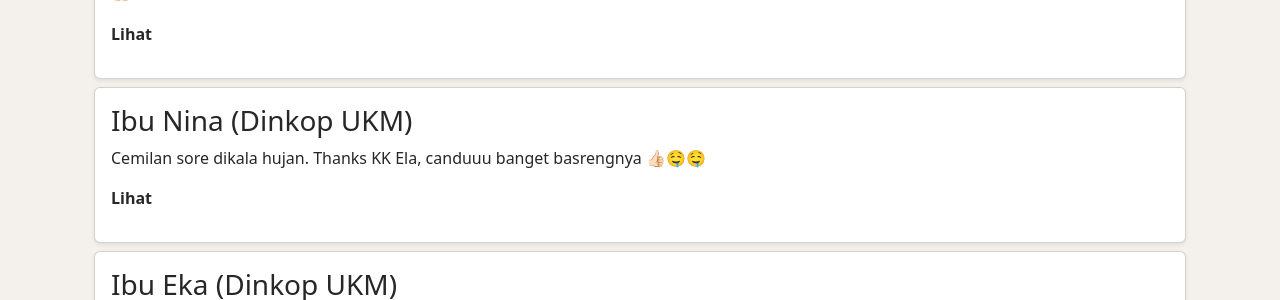
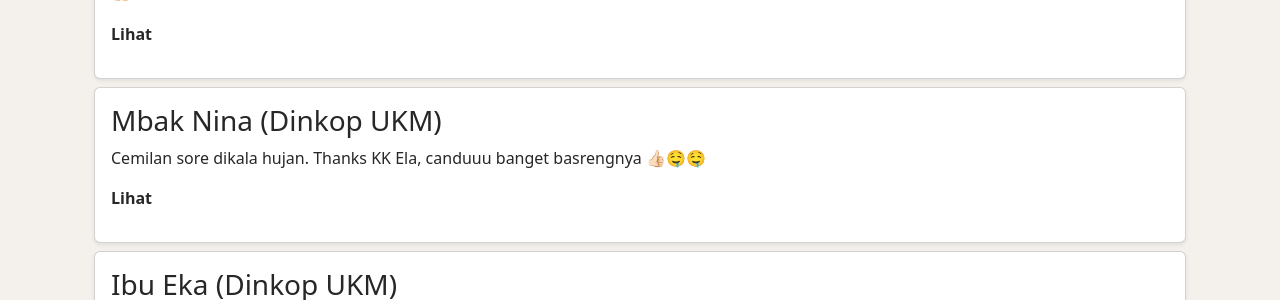
Before and after one commit to dapoerela85/dapoerela85.github.io, a Jekyll site: the page built from testimonials/index.html, in a window 1280 px wide. Shown: the part 361-661 px from the top of the page. Built offline with Jekyll 4.4.1, drawn with Linux system fonts in a browser that asks for light colours; nearby versions of some CDN libraries; comment, search, counter and statistics services are not loaded.

Commit message:
Update testimonials.yml

```diff
--- a/_data/testimonials.yml
+++ b/_data/testimonials.yml
@@ -3,7 +3,7 @@ testi:
     jabatan: "Kasi Kesos Kel. Pamulang Timur"
     text: "Basreng & Makaroni Dapoer Ela 85 mantul 👍🏻. Pedesnya pas, renyah, gurih, nagih, top pokonya. Sukses & berkah ya usahanya, neng geuliss 🤲🏻"
     img: marliana.jpg
-  - nama: "Ibu Nina"
+  - nama: "Mbak Nina"
     jabatan: "Dinkop UKM"
     text: "Cemilan sore dikala hujan. Thanks KK Ela, canduuu banget basrengnya 👍🏻🤤🤤"
     img: nina-dinkop.jpg
```
